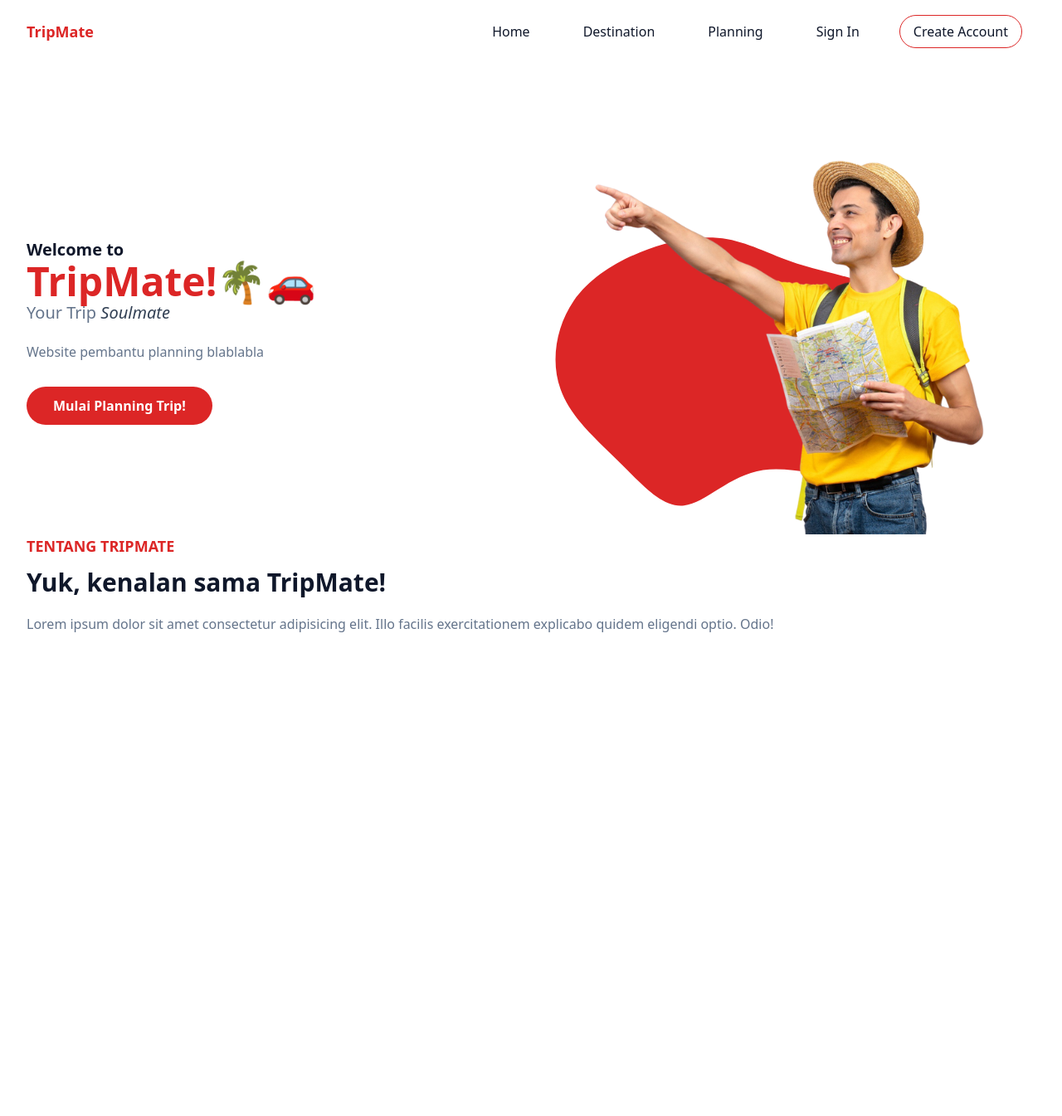
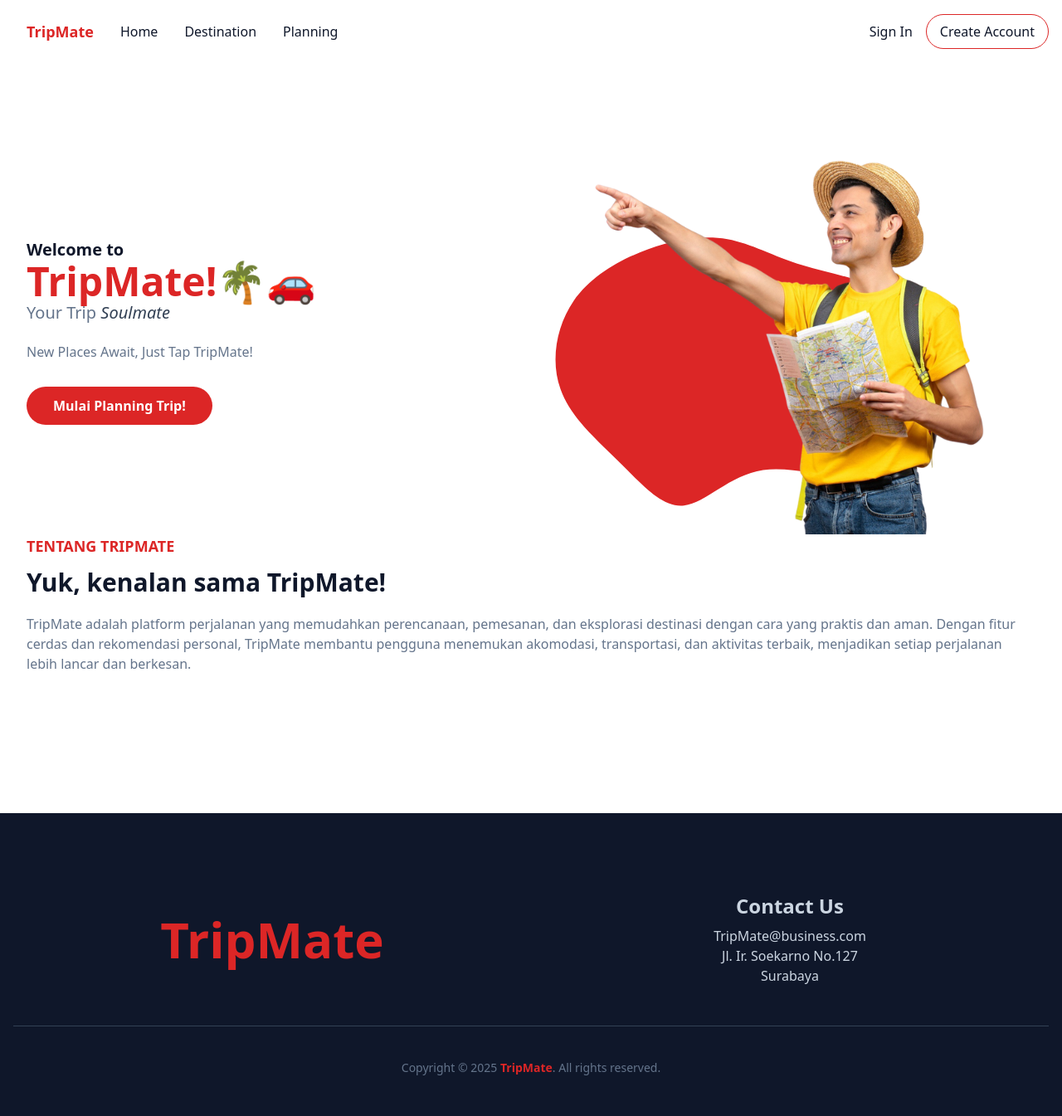
Before and after one commit to viranarita/TailwindCSS-Kelompok, a website: page public/index.html in a window 1280 px wide. Shown: the whole page at 83% size. Before the commit the page ends 932 px from the top, so only its background shows below. Drawn offline with Linux system fonts and the light colour scheme.

Commit message:
menambahkan footer

```diff
--- a/public/index.html
+++ b/public/index.html
@@ -1,4 +1,3 @@
-
 <!DOCTYPE html>
 <html lang="en">
 <head>
@@ -11,42 +10,41 @@
 
     <!-- Header Section Start -->
     <header class="bg-transparent absolute top-0 left-0 w-full flex items-center z-10">
-        <div class="container">
-            <div class="flex items-center justify-between relative">
-                <div class="px-4">
-                    <a href="#home" class="font-bold text-lg text-primary block py-6">TripMate</a>
+        <div class="container mx-auto flex justify-between items-center">
+            <!-- Logo dan Menu -->
+            <div class="px-4 flex items-center space-x-8">
+                <a href="#home" class="font-bold text-lg text-primary py-6">TripMate</a>
+                <nav class="hidden lg:flex space-x-8">
+                    <a href="#home" class="text-base text-dark hover:text-primary">Home</a>
+                    <a href="#destination" class="text-base text-dark hover:text-primary">Destination</a>
+                    <a href="#planning" class="text-base text-dark hover:text-primary">Planning</a>
+                </nav>
             </div>
-                <div class="flex items-center px-4">
-                    <button id="hamburger" name="hamburger" type="button" class="absolute right-4 block lg:hidden">
+
+            <!-- Tombol Sign In & Register (Hanya di Desktop) -->
+            <div class="hidden lg:flex items-center space-x-4">
+                <a href="#signin" class="text-base text-dark hover:text-primary">Sign In</a>
+                <a href="#signup" class="text-base text-dark py-2 mx-8 lg:mx-4 lg:px-4 lg:py-2 lg:border lg:border-primary lg:rounded-full lg:hover:bg-primary lg:hover:text-white lg:transition lg:duration-300">Create Account</a>
+            </div>
+
+            <!-- Tombol Hamburger (Hanya di Mobile) -->
+            <button id="hamburger" class="lg:hidden">
                 <span class="hamburger-line origin-top-left transition duration-300 ease-in-out"></span>
                 <span class="hamburger-line transition duration-300 ease-in-out"></span>
                 <span class="hamburger-line origin-bottom-left transition duration-300 ease-in-out"></span>
             </button>
+        </div>
 
-                      <nav id="nav-menu" class="hidden absolute py-5 bg-white shadow-lg rounded-lg max-w-[250px] w-full right-4 top-full lg:block lg:static lg:bg-transparent lg:max-w-full lg:shadow-none lg:rounded-none">
-                        <ul class="block lg:flex">
-                            <li class="group">
-                                <a href="#home" class="text-base text-dark py-2 mx-8 group-hover:text-primary">Home</a>
-                            </li>
-                            <li class="group">
-                                <a href="#destination" class="text-base text-dark py-2 mx-8 group-hover:text-primary">Destination</a>
-                            </li>
-                            <li class="group">
-                                <a href="#planning" class="text-base text-dark py-2 mx-8 group-hover:text-primary">Planning</a>
-                            </li>
-                            <li class="group">
-                                <a href="#signin" class="text-base text-dark py-2 mx-8 group-hover:text-primary">Sign In</a>
-                            </li>
-                            <li class="group">
-                                <a href="#signup" class="text-base text-dark py-2 mx-8 lg:mx-4 lg:px-4 lg:py-2 lg:border lg:border-primary lg:rounded-full lg:hover:bg-primary lg:hover:text-white lg:transition lg:duration-300">
-                                    Create Account
-                                </a>
-                            </li>
+        <!-- Mobile Menu -->
+        <nav id="nav-menu" class="hidden absolute bg-white shadow-lg rounded-lg max-w-[250px] w-full right-4 top-full lg:hidden">
+            <ul class="block text-left space-y-4 p-5">
+                <li><a href="#home" class="text-base text-dark hover:text-primary block">Home</a></li>
+                <li><a href="#destination" class="text-base text-dark hover:text-primary block">Destination</a></li>
+                <li><a href="#planning" class="text-base text-dark hover:text-primary block">Planning</a></li>
+                <li><a href="#signin" class="text-base text-dark hover:text-primary block">Sign In</a></li>
+                <li><a href="#signup" class="text-base text-dark hover:text-primary block">Create Account</a></li>
             </ul>
         </nav>
-                </div>
-            </div>
-        </div>
     </header>
     <!-- Header Section End -->
 
@@ -57,7 +55,7 @@
                 <div class="w-full self-center px-4 lg:w-1/2">
                     <h1 class="text-balance font-semibold text-dark md:text-sl lg:text-xl">Welcome to <span class="block font-bold text-primary text-4xl lg:text-5xl">TripMate!🌴🚗</span></h1>
                     <h2 class="font-medium text-secondary text-lg mb-5 lg:text-xl">Your Trip <span class="text-slate-700 font-style: italic">Soulmate</span></h2>
-                    <p class="font-medium text-secondary mb-10 leading-relaxed">Website pembantu planning blablabla</p>
+                    <p class="font-medium text-secondary mb-10 leading-relaxed">New Places Await, Just Tap TripMate!</p>
 
                     <a href="#" class="text-base font-semibold text-white bg-primary py-3 px-8 rounded-full hover:shadow-lg hover:opacity-80 transition duration-300 ease-in-out">Mulai Planning Trip!</a>
                 </div>
@@ -83,7 +81,9 @@
                 <div class="w-full px-4 mb-10">
                     <h4 class="font-bold uppercase text-primary text-lg mb-3">Tentang TripMate</h4>
                     <h2 class="font-bold text-dark text-3xl mb-5 max-w-xl">Yuk, kenalan sama TripMate!</h2>
-                    <p class="font-medium text-base text-secondary">Lorem ipsum dolor sit amet consectetur adipisicing elit. Illo facilis exercitationem explicabo quidem eligendi optio. Odio!</p>
+                    <p class="font-medium text-base text-secondary">
+                        TripMate adalah platform perjalanan yang memudahkan perencanaan, pemesanan, dan eksplorasi destinasi dengan cara yang praktis dan aman. Dengan fitur cerdas dan rekomendasi personal, TripMate membantu pengguna menemukan akomodasi, transportasi, dan aktivitas terbaik, menjadikan setiap perjalanan lebih lancar dan berkesan.
+                    </p>
                 </div>
                 <!-- <div class="w-full px-4">
                     <h3 class="font-bold text-dark text-3xl mb-3">Temukan TripMate</h3>
@@ -94,6 +94,30 @@
      </section>
     <!-- About Section End -->
 
+    <!-- Footer Start -->
+    <footer class="bg-dark pt-24 pb-12">
+        <div class="container">
+            <div class="flex flex-wrap">
+                <!-- Bagian Kiri -->
+                <div class="w-full px-4 mb-12 md:w-1/2 flex flex-col justify-center items-center text-center">
+                    <h2 class="font-bold text-6xl text-primary py-6">TripMate</h2>
+                </div>
+                <!-- Bagian Kanan -->
+                <div class="w-full px-4 mb-12 text-slate-300 md:w-1/2 flex flex-col justify-center items-center text-center">
+                    <h3 class="font-bold text-2xl mb-2">Contact Us</h3>
+                    <p>TripMate@business.com</p>
+                    <p>Jl. Ir. Soekarno No.127</p>
+                    <p>Surabaya</p>
+                </div>
+            </div>
+            <div class="w-full pt-10 border-t border-slate-700">
+                <p class="font-medium text-sm text-slate-500 text-center">Copyright © 2025 <a class="font-bold text-primary">TripMate</a>. All rights reserved.</p>
+            </div>
+        </div>
+
+    </footer>
+    <!-- Footer End -->
+
     <script src="js/script.js"></script>
 
 </body>
```
Also changed, not shown: public/style.css. Lines whose indentation alone changed are shown as unchanged.
